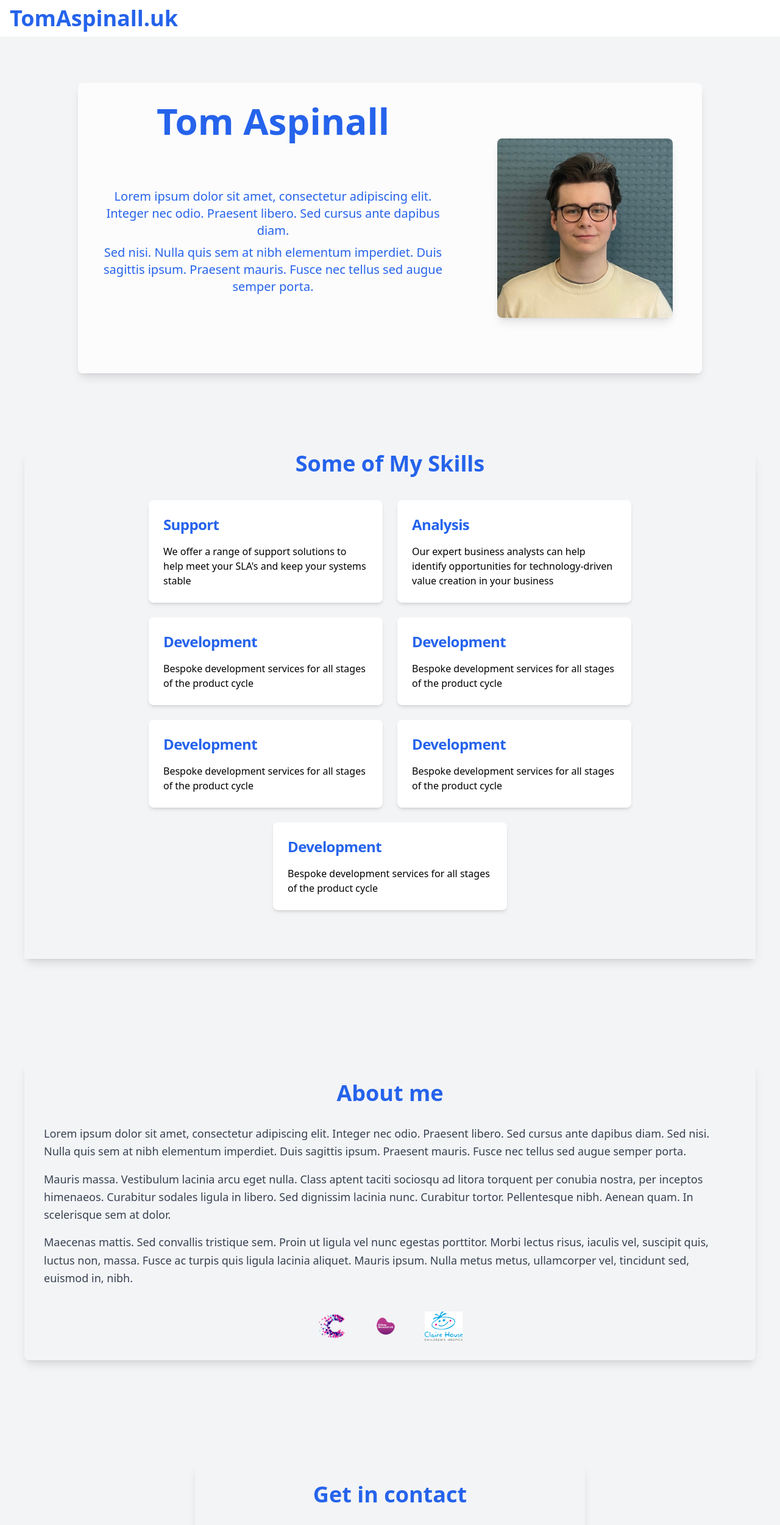
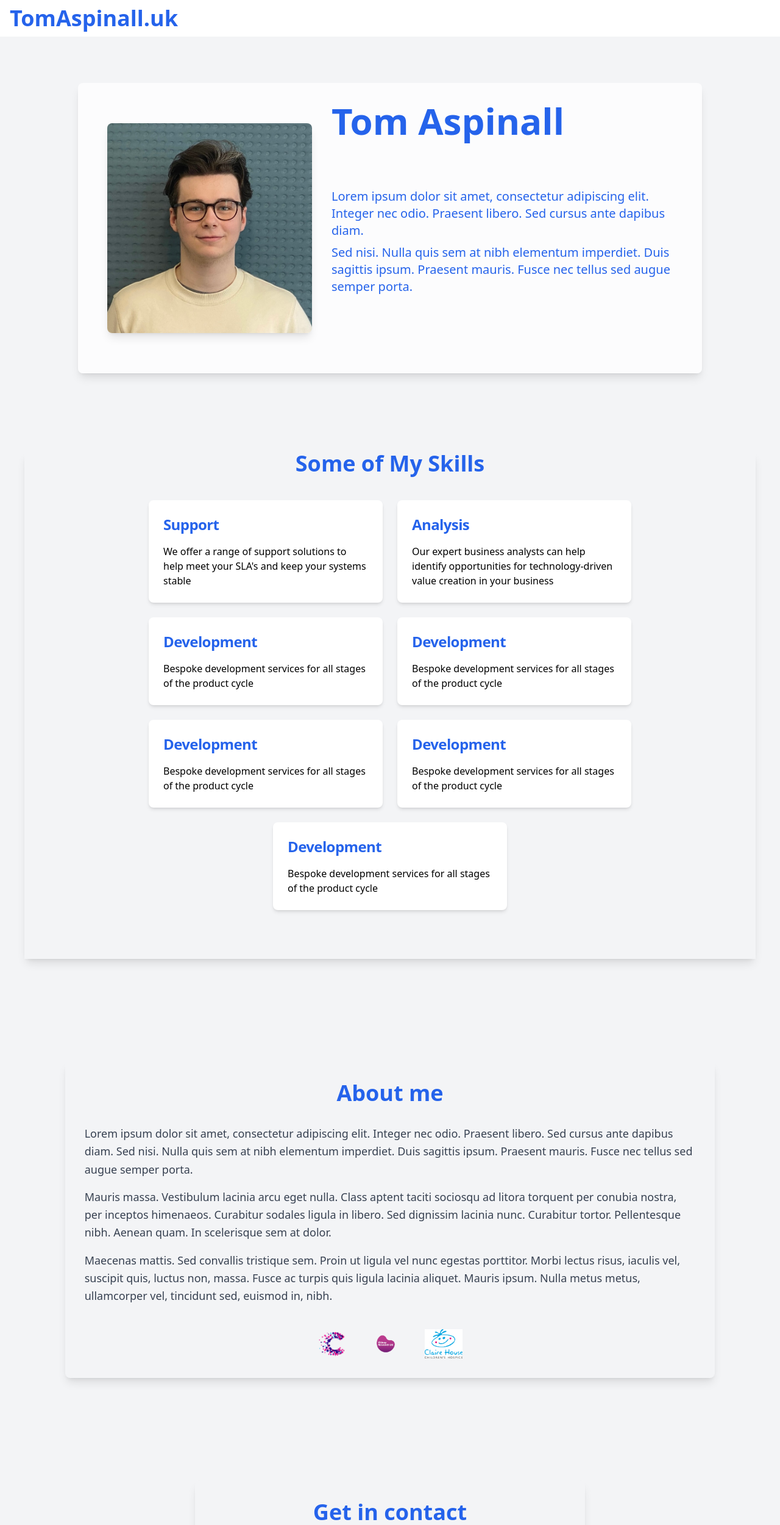
Before and after one commit to TomA115/AspyNet, a React (Vite) app: page / in a window 1280 px wide. Shown: the top 2500 px of the page at 61% size. Built offline with nearby package versions, Linux system fonts and the light colour scheme.

Commit message:
Improved small screen compatability

```diff
--- a/src/Components/Pages/HomePage/App.tsx
+++ b/src/Components/Pages/HomePage/App.tsx
@@ -13,21 +13,20 @@ function App() {
         {/* Header */}
         <AppNavbar/>
         {/* Hero Section - Banner */}
-        <section className="h-5/6 flex items-center justify-center bg-cover bg-center text-white w-full pt-8 bg-gray-100 mt-10"
-          >
-          <div className="flex items-center justify-between w-4/5 p-8 bg-opacity-75 rounded-lg shadow-lg bg-white">
-            <div className="max-w-xl text-center">
+        <section className="h-5/6 flex flex-col items-center justify-center bg-cover bg-center text-white w-full pt-8 bg-gray-100 mt-10">
+          <div className="flex flex-col sm:flex-col md:flex-row items-center justify-between w-4/5 p-8 bg-opacity-75 rounded-lg shadow-lg bg-white">
+            <div className="flex items-center justify-center w-full sm:w-full md:w-2/5 h-full p-4 mb-8 sm:mb-8 md:mb-0 md:mr-4">
+              <div className="bg-white rounded-lg shadow-lg overflow-hidden w-full h-full">
+          <img src="/profilepic.jpeg" alt="Description" className="w-full h-full object-cover" />
+              </div>
+            </div>
+            <div className="max-w-xl text-center sm:text-center md:text-left">
               <h1 className="text-6xl font-extrabold text-blue-600 mb-20">
-                Tom Aspinall
+          Tom Aspinall
               </h1>
               <div className="mb-24">
-                <p className="text-xl  text-blue-600">Lorem ipsum dolor sit amet, consectetur adipiscing elit. Integer nec odio. Praesent libero. Sed cursus ante dapibus diam.</p>
-                <p className="text-xl mt-2  text-blue-600">Sed nisi. Nulla quis sem at nibh elementum imperdiet. Duis sagittis ipsum. Praesent mauris. Fusce nec tellus sed augue semper porta.</p>
-              </div>
-            </div>
-            <div className="flex items-center justify-center w-1/3 h-full p-4">
-              <div className="bg-white rounded-lg shadow-lg overflow-hidden w-full h-full">
-                <img src="/profilepic.jpeg" alt="Description" className="w-full h-full object-cover" />
+          <p className="text-xl text-blue-600">Lorem ipsum dolor sit amet, consectetur adipiscing elit. Integer nec odio. Praesent libero. Sed cursus ante dapibus diam.</p>
+          <p className="text-xl mt-2 text-blue-600">Sed nisi. Nulla quis sem at nibh elementum imperdiet. Duis sagittis ipsum. Praesent mauris. Fusce nec tellus sed augue semper porta.</p>
               </div>
             </div>
           </div>
@@ -48,7 +47,7 @@ function App() {
         </section>
 
 
-        <section className="p-8 rounded-lg shadow-lg mt-32 m-10">
+        <section className="p-8 rounded-lg shadow-lg mt-32 m-10 w-full mx-auto sm:1/3 md:w-4/6 lg:w-5/6">
 
         {/* Title */}
         <h1 className="text-4xl font-extrabold text-center mb-8 text-blue-600">About me</h1>
```
